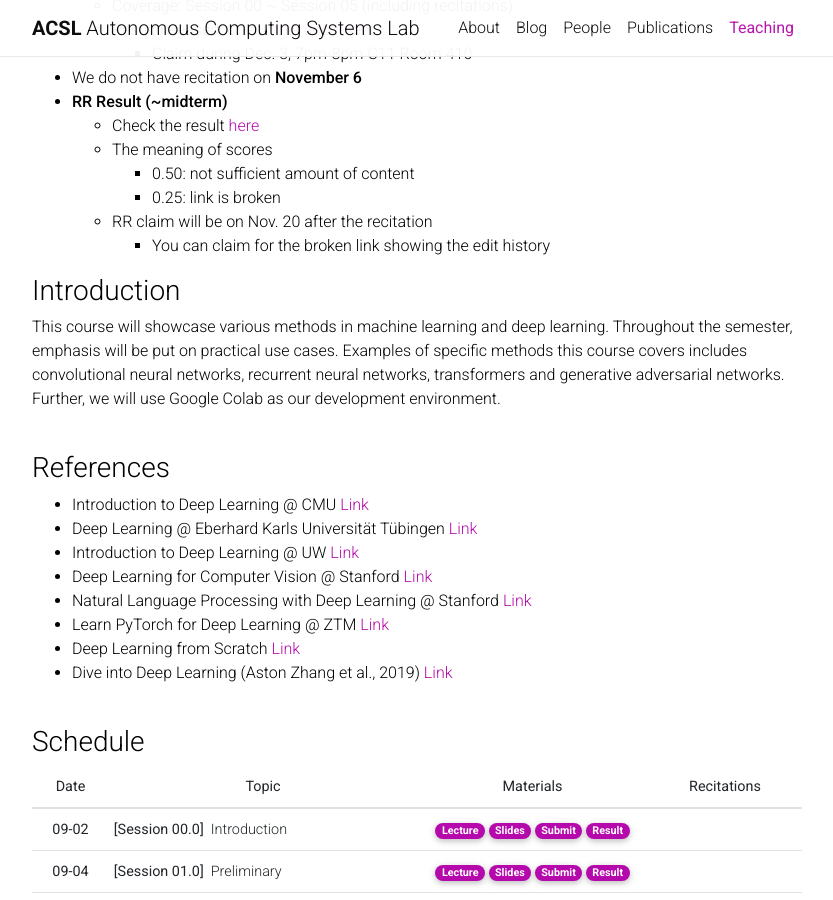
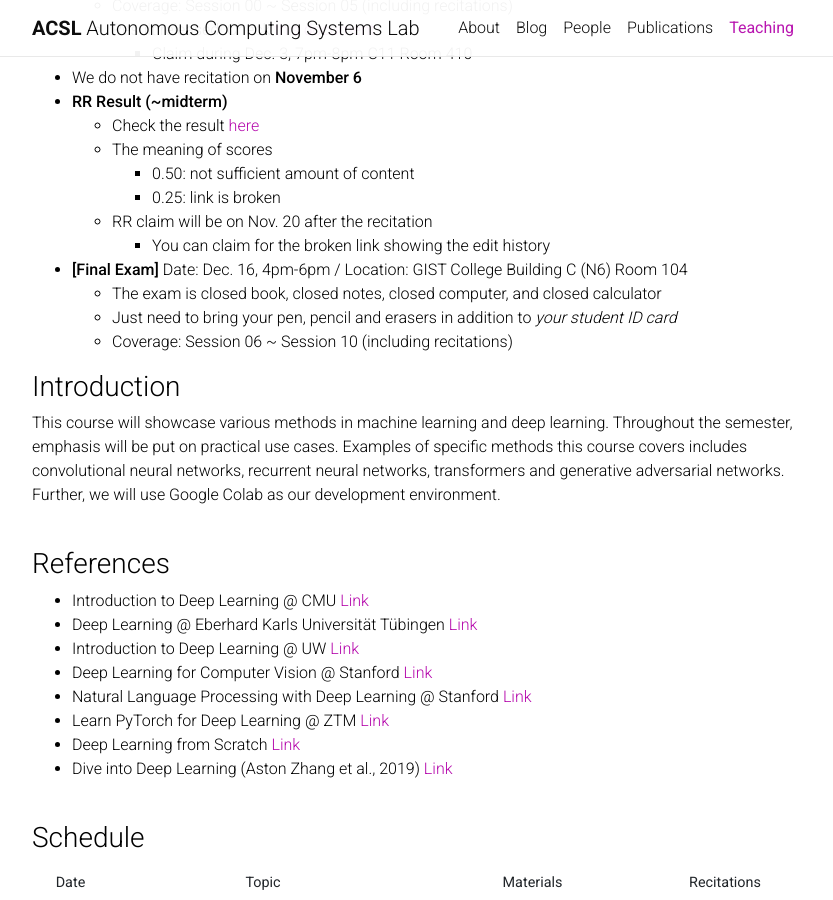
Before and after one commit to Uehwan/Uehwan.github.io, a Jekyll site: the page built from _teaching/aiexplab24fall.md, in a window 1280 px wide and 900 px high, scrolled down 675 px. Shown: the whole window, without its empty margins (223-1056 px from the left). Built offline with Jekyll 4.4.1, drawn with Linux system fonts in a browser that asks for light colours; nearby versions of some CDN libraries; comment, search, counter and statistics services are not loaded; a style sheet for code colours, icons or effects is not loaded.

Commit message:
final exam notice

```diff
--- a/_teaching/aiexplab24fall.md
+++ b/_teaching/aiexplab24fall.md
@@ -35,6 +35,11 @@ Won-Sic, Jang (wonsicjang@gm.gist.ac.kr) <br/>
     * 0.25: link is broken
   * RR claim will be on Nov. 20 after the recitation
     * You can claim for the broken link showing the edit history
+* **[Final Exam]** Date: Dec. 16, 4pm-6pm / Location: GIST College Building C (N6) Room 104
+  * The exam is closed book, closed notes, closed computer, and closed calculator
+  * Just need to bring your pen, pencil and erasers in addition to *your student ID card*
+  * Coverage: Session 06 ~ Session 10 (including recitations)
+
 
 ### Introduction
 This course will showcase various methods in machine learning and deep learning. Throughout the semester, emphasis will be put on practical use cases. Examples of specific methods this course covers includes convolutional neural networks, recurrent neural networks, transformers and generative adversarial networks. Further, we will use Google Colab as our development environment.
@@ -352,7 +357,7 @@ This course will showcase various methods in machine learning and deep learning.
       </td>
       <td>
         <a href="https://colab.research.google.com/drive/1LvevQ516fvHllF61Y1zkaRXG5cYesFmW?usp=sharing" target="_blank" class="badge badge-pill" style="background-color:#B509AC;">Exercises</a>
-        <!--a href="https://colab.research.google.com/drive/1jaSDPJBnQfcGu7gOjIK78WrgiwY4RqRf?usp=sharing" target="_blank" class="badge badge-pill" style="background-color:#B509AC;">solution</a-->
+        <a href="https://colab.research.google.com/drive/1jaSDPJBnQfcGu7gOjIK78WrgiwY4RqRf?usp=sharing" target="_blank" class="badge badge-pill" style="background-color:#B509AC;">solution</a>
       </td>
     </tr>
     <tr>
```
